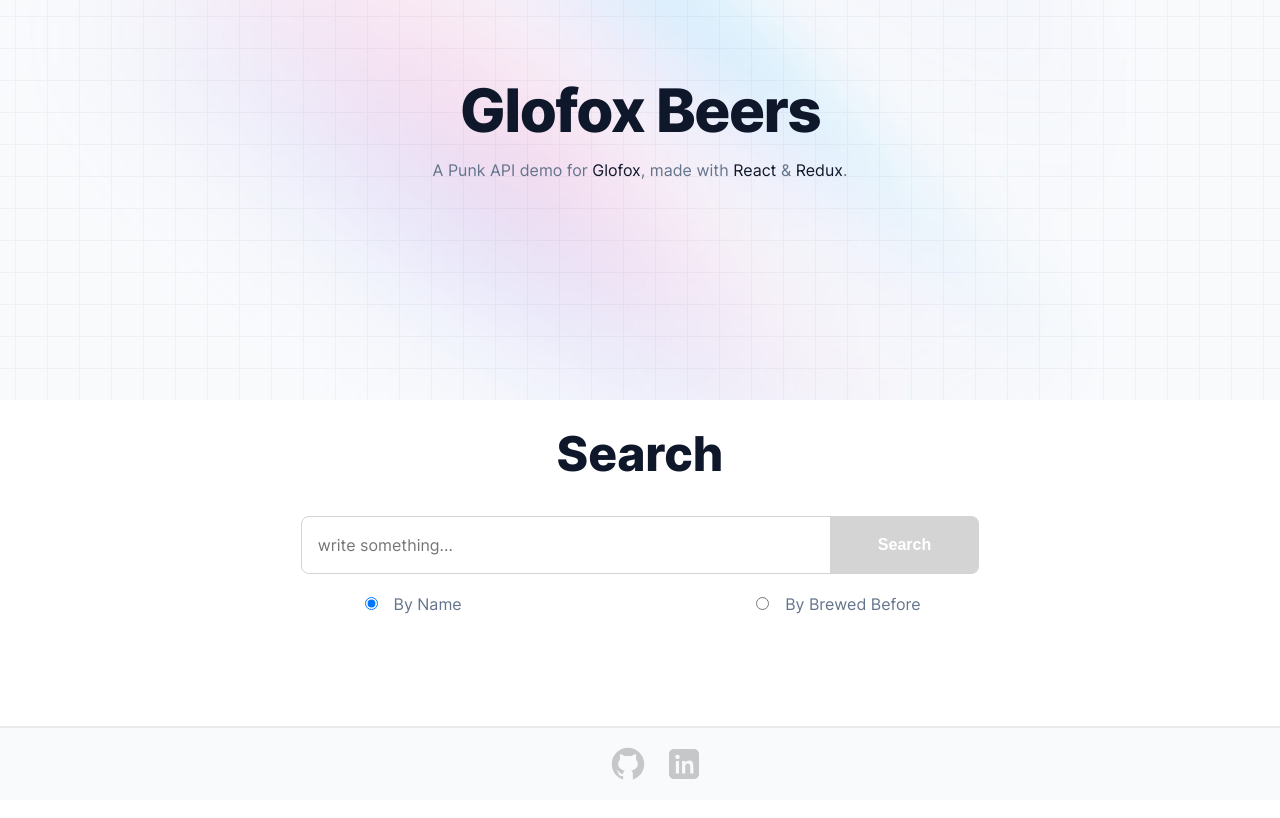
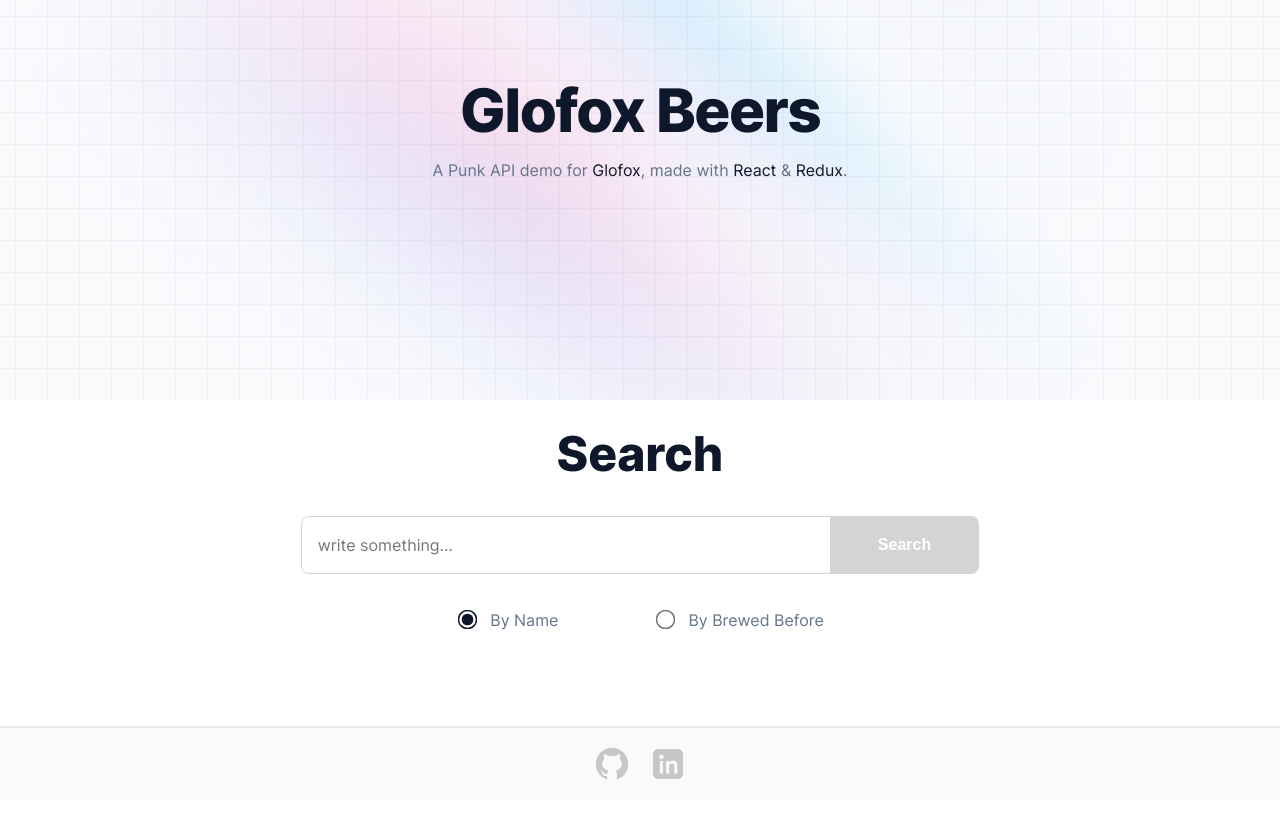
Before and after one commit to erasmogarcia84/glofox-punk-api, a React (Create React App) app: page / in a window 1280 px wide. Shown: the top 818 px of the page. Built offline with nearby package versions, Linux system fonts and the light colour scheme; no server answers.

Commit message:
Style fixes

```diff
--- a/src/components/Footer/footer.scss
+++ b/src/components/Footer/footer.scss
@@ -10,7 +10,8 @@
   left: 0;
   bottom: 0;
   width: 100%;
-  padding: 1rem;
+  padding-top: 1rem;
+  padding-bottom: 1rem;
 
   a {
     color: $light-color;
--- a/src/components/SearchBox/searchBox.scss
+++ b/src/components/SearchBox/searchBox.scss
@@ -1,9 +1,11 @@
+@import '../../variables';
+
 #searchBeer {
   display: flex;
   text-align: center;
   flex-direction: column;
   justify-content: center;
-  margin: 0 auto 100px;
+  margin: 0 auto 200px;
 
   input[type='text'],
   input[type='date'] {
@@ -19,7 +21,11 @@
 
   input[type='radio'],
   label {
+    accent-color: $dark-color;
     cursor: pointer;
+    -ms-transform: scale(1.5);
+    -webkit-transform: scale(1.5);
+    transform: scale(1.5);
   }
 
   button {
@@ -41,8 +47,12 @@
 
 .searchBeer__options {
   display: flex;
-  justify-content: space-evenly;
-  margin-top: 1rem;
+  justify-content: space-between;
+  margin: 1rem auto;
+
+  div {
+    margin: 1rem;
+  }
 
   input {
     margin-right: 1rem;
@@ -51,6 +61,15 @@
 
 @media only screen and (min-width: 1024px) {
   #searchBeer {
-    margin: 0 auto 50px;
+    margin: 0 auto 200px;
+  }
+
+  .searchBeer__options {
+    max-width: 500px;
+
+    div {
+      margin-left: 3rem;
+      margin-right: 3rem;
+    }
   }
 }
--- a/src/components/SearchResults/searchResults.scss
+++ b/src/components/SearchResults/searchResults.scss
@@ -5,7 +5,7 @@
   text-align: center;
   flex-direction: column;
   justify-content: center;
-  margin: 0 auto 2rem;
+  margin: -150px auto 3rem;
 }
 
 .wrapper {
```
